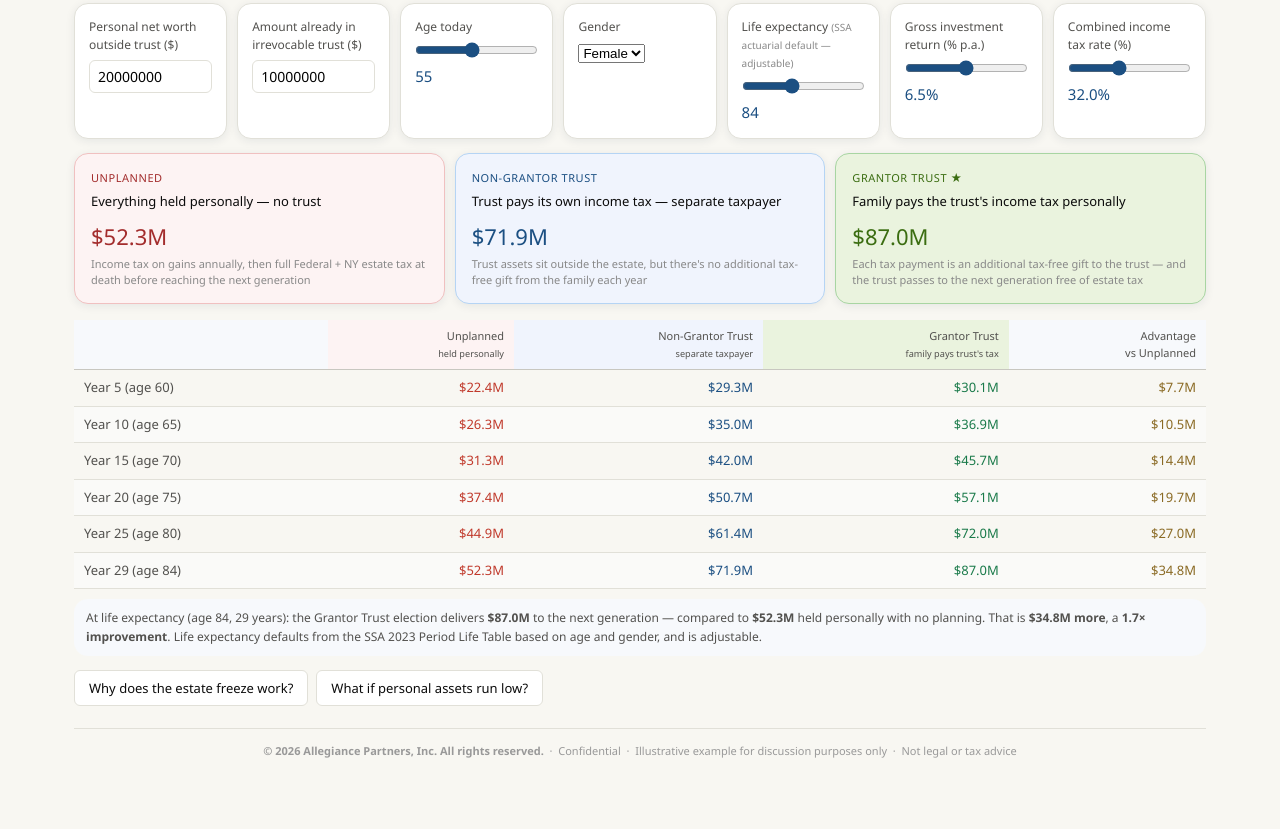
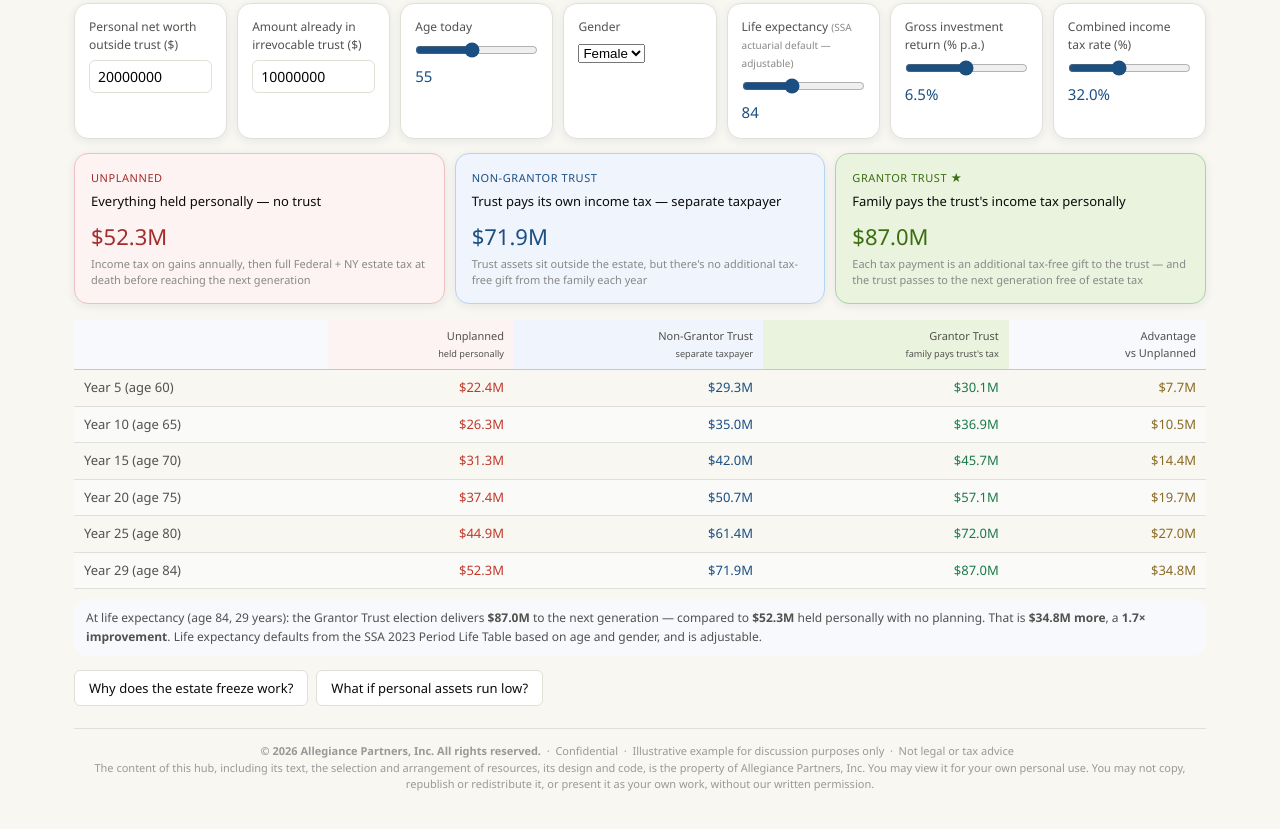
Before and after one commit to allegiancepartners/UHNW-Resource-Hub, a plain HTML site: page uhnw-wealth-transfer-toolkit.html in a window 1280 px wide. Shown: the part 940-1769 px from the top of the page. Drawn offline with Linux system fonts and the light colour scheme.

Commit message:
Update footer with copyright and usage information
Added copyright and usage terms to the footer.

```diff
--- a/uhnw-wealth-transfer-toolkit.html
+++ b/uhnw-wealth-transfer-toolkit.html
@@ -301,7 +301,7 @@ footer.pf{text-align:center;font-size:11px;color:#999;margin-top:22px;padding-to
   </div>
 </div>
 
-<footer class="pf">  <strong>© 2026 Allegiance Partners, Inc. All rights reserved.</strong> &nbsp;·&nbsp; Confidential &nbsp;·&nbsp; Illustrative example for discussion purposes only &nbsp;·&nbsp; Not legal or tax advice</footer>
+<footer class="pf">  <strong>© 2026 Allegiance Partners, Inc. All rights reserved.</strong> &nbsp;·&nbsp; Confidential &nbsp;·&nbsp; Illustrative example for discussion purposes only &nbsp;·&nbsp; Not legal or tax advice &nbsp; <p>The content of this hub, including its text, the selection and arrangement of resources, its design and code, is the property of Allegiance Partners, Inc. You may view it for your own personal use. You may not copy, republish or redistribute it, or present it as your own work, without our written permission.</p></footer>
 
 </div>
 
```
